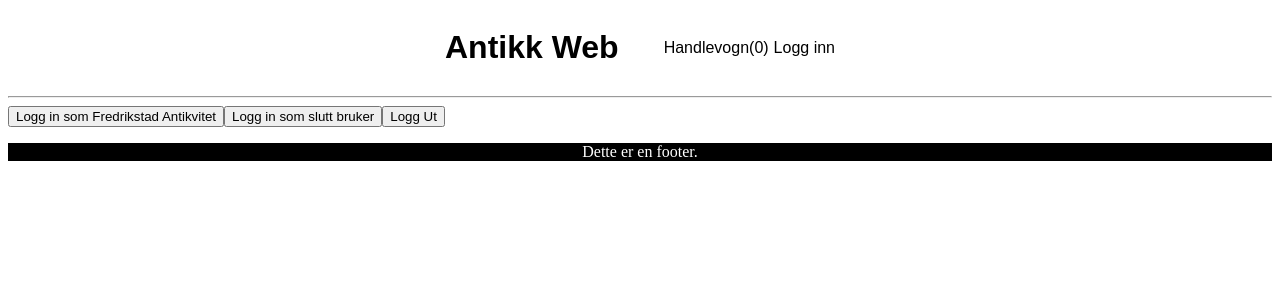
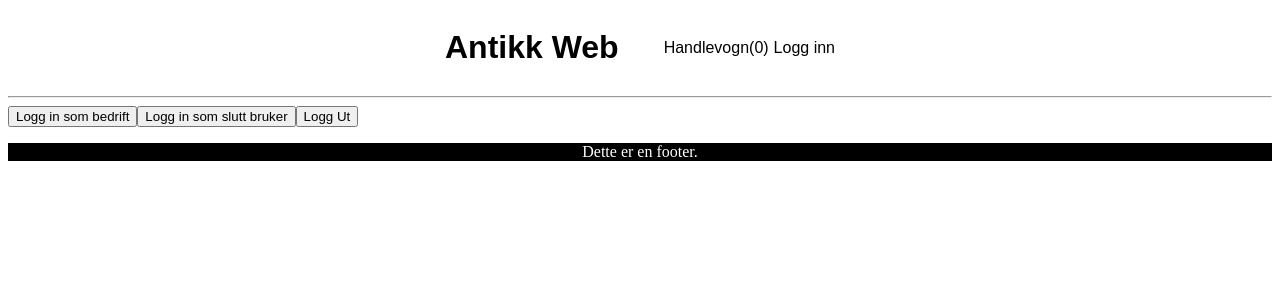
Before and after one commit to Moofal/antikk-web, a Vue app: page /logg-inn in a window 1280 px wide. Shown: the top 300 px of the page. Built offline with nearby package versions, Linux system fonts and the light colour scheme.

Commit message:
Rettet på skrive feil

```diff
--- a/src/views/LoggInn.vue
+++ b/src/views/LoggInn.vue
@@ -1,7 +1,7 @@
 <template>
   <div>
     <button @click="seeAsBusiness">
-      Logg in som Fredrikstad Antikvitet
+      Logg in som bedrift
     </button>
     <button @click="seeAsEndUser">
       Logg in som slutt bruker
```
